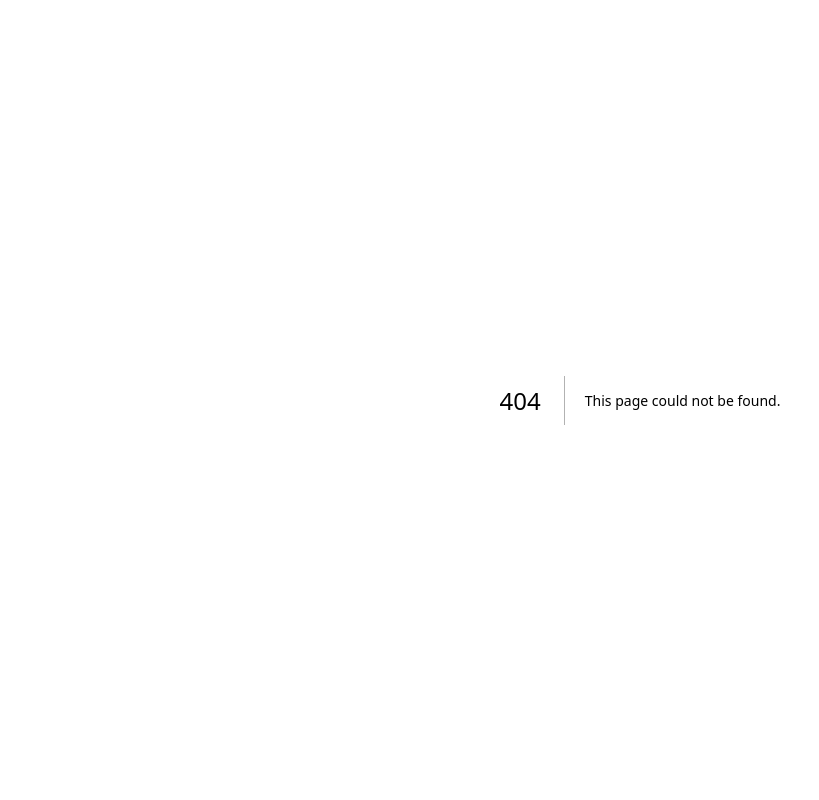
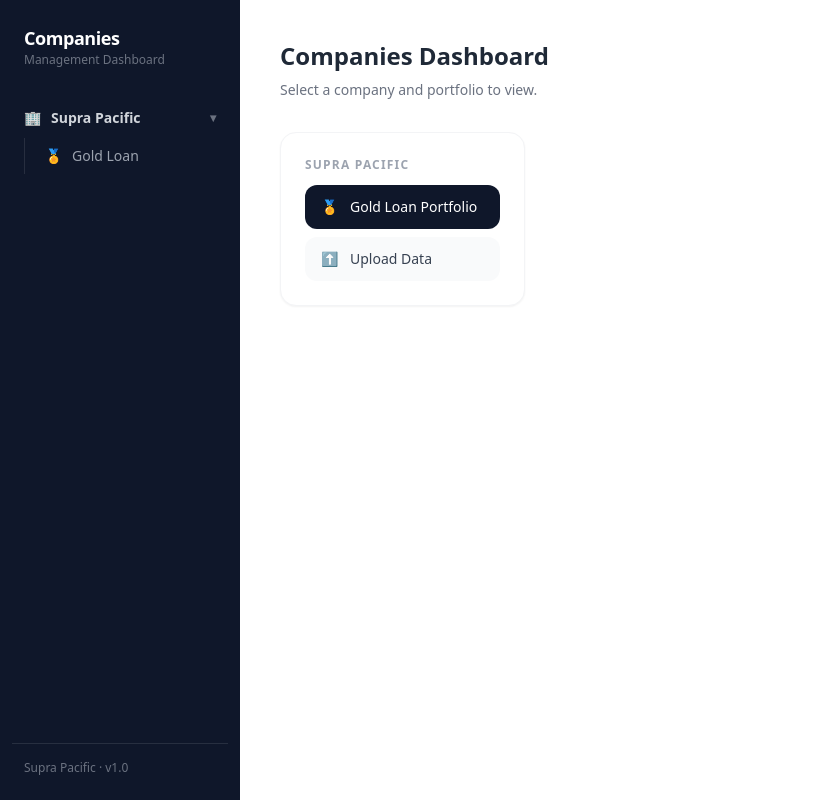
Before and after one commit to Dhanushmcmsd/CompaniesDashboard, a Next.js app: page /dashboard in a window 1280 px wide. Before the commit this address had no page. Shown: the whole page, without its empty margins (0-819 px from the left). Built offline with nearby package versions, Linux system fonts and the light colour scheme.

Commit message:
Add root redirect, /dashboard landing, /dashboard/supra landing pages

```diff
--- /dev/null
+++ b/app/dashboard/page-unauthorized.tsx
@@ -0,0 +1,4 @@
+// This file is intentionally empty — the unauthorized redirect
+// is handled by gold-loan/layout.tsx → redirect('/dashboard?error=unauthorized')
+// The dashboard home page.tsx displays the error banner if ?error=unauthorized
+export {};
--- /dev/null
+++ b/app/dashboard/page.tsx
@@ -0,0 +1,33 @@
+import Link from "next/link";
+
+export default function DashboardHome() {
+  return (
+    <div className="p-10">
+      <h1 className="text-2xl font-bold text-gray-800 mb-2">Companies Dashboard</h1>
+      <p className="text-gray-500 text-sm mb-8">Select a company and portfolio to view.</p>
+
+      <div className="grid grid-cols-1 md:grid-cols-2 lg:grid-cols-3 gap-4 max-w-3xl">
+        {/* Supra Pacific */}
+        <div className="bg-white rounded-2xl border border-gray-100 shadow-sm p-6">
+          <p className="text-xs font-semibold uppercase tracking-widest text-gray-400 mb-3">Supra Pacific</p>
+          <div className="space-y-2">
+            <Link
+              href="/dashboard/supra/gold-loan"
+              className="flex items-center gap-3 px-4 py-3 bg-[#0f172a] text-white rounded-xl hover:bg-[#1e2a38] transition text-sm font-medium"
+            >
+              <span>🏅</span>
+              <span>Gold Loan Portfolio</span>
+            </Link>
+            <Link
+              href="/dashboard/supra/gold-loan/upload"
+              className="flex items-center gap-3 px-4 py-3 bg-gray-50 text-gray-700 rounded-xl hover:bg-gray-100 transition text-sm"
+            >
+              <span>⬆️</span>
+              <span>Upload Data</span>
+            </Link>
+          </div>
+        </div>
+      </div>
+    </div>
+  );
+}
--- /dev/null
+++ b/app/page.tsx
@@ -0,0 +1,5 @@
+import { redirect } from "next/navigation";
+
+export default function RootPage() {
+  redirect("/dashboard");
+}
```
